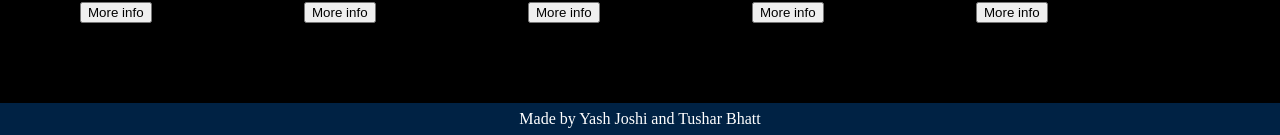
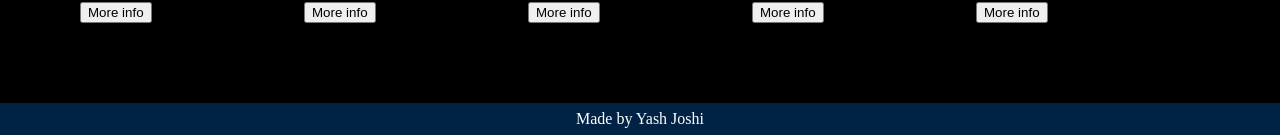
Before and after one commit to yashjoshi5328/Recommendation_System, a Flask app: page /recommend in a window 1280 px wide. Shown: the part 813-948 px from the top of the page. Run offline with Flask 3, Linux system fonts and the light colour scheme; parts of the project's set-up code (start-up, migrations or seed data) failed here and were passed over; some libraries are stand-ins or nearby versions.

Commit message:
Update recommendation.html

```diff
--- a/templates/recommendation.html
+++ b/templates/recommendation.html
@@ -118,7 +118,7 @@
         </div>
     </main>
     <footer>
-        <p>Made by Yash Joshi and Tushar Bhatt</p>
+        <p>Made by Yash Joshi</p>
     </footer>
 </body>
 </html>
```
